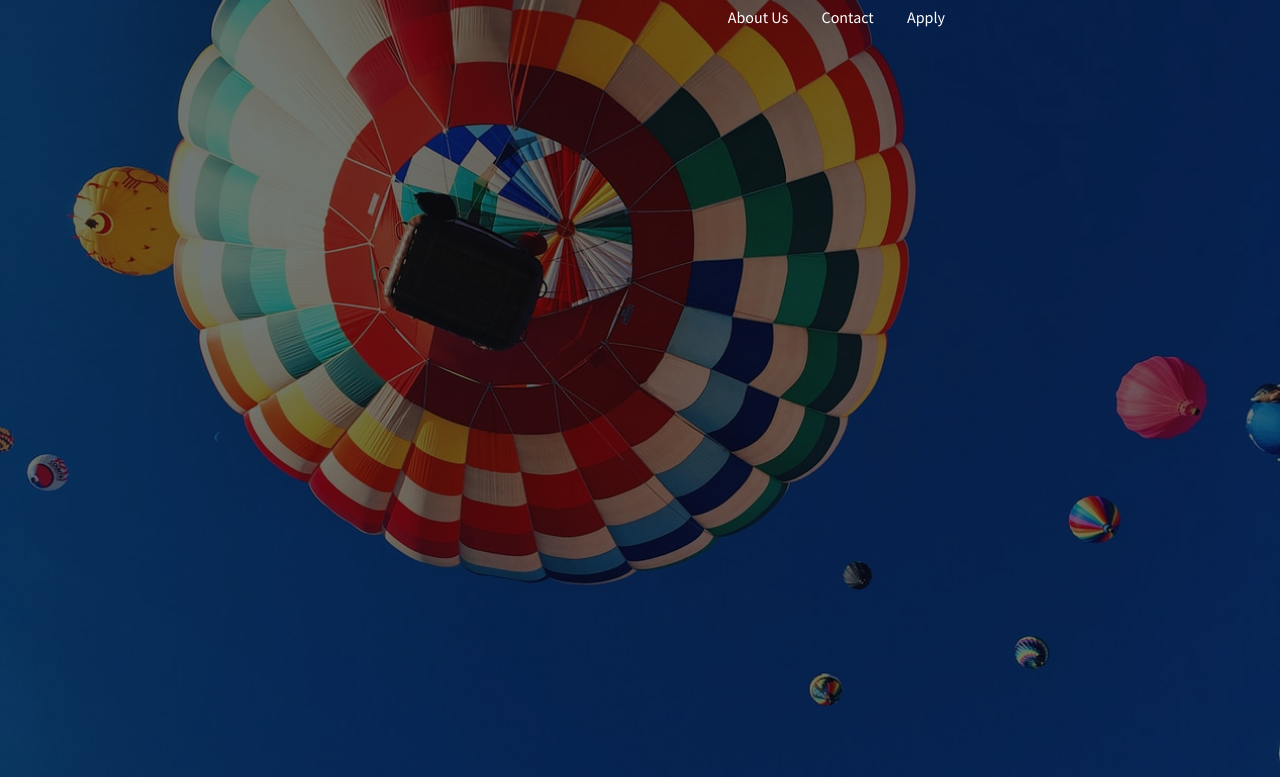
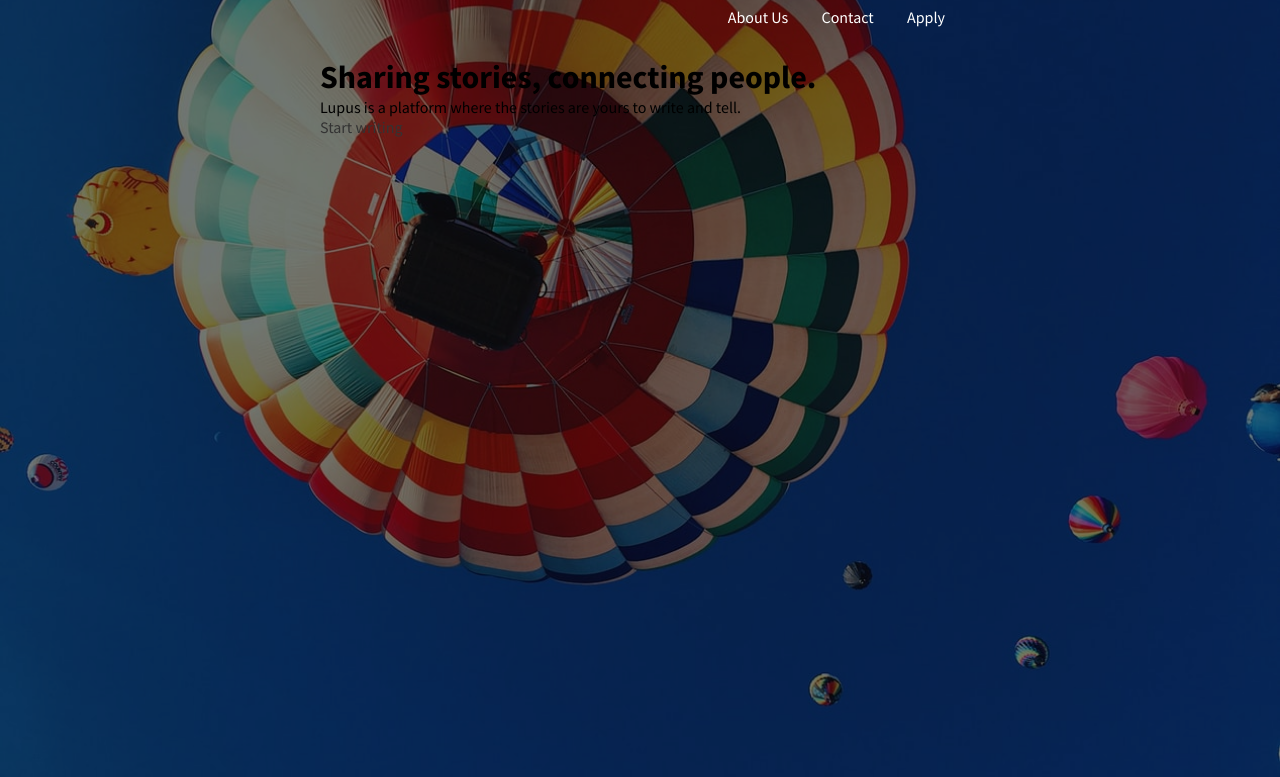
Before and after one commit to Digitek-KTDRL/Website, a plain HTML site: page Digitek/index.html in a window 1280 px wide. Shown: the part 23-800 px from the top of the page. Drawn offline with Linux system fonts and the light colour scheme.

Commit message:
Added header to intro section

```diff
--- a/Digitek/index.html
+++ b/Digitek/index.html
@@ -34,6 +34,22 @@
             </nav>
           </div>
         </header>
+        <div class="hero intro-hero center-center">
+          <div class="container freestyle">
+            <div class="wrapper text-center">
+              <div class="hero-header intro-header">
+                <h1>Sharing stories, connecting people.</h1>
+              </div>
+              <div class="hero-subheader intro-subheader">
+                <p>
+                  Lupus is a platform where the stories are yours to write and
+                  tell.
+                </p>
+              </div>
+              <a href="#" class="btn primary">Start writing</a>
+            </div>
+          </div>
+        </div>
       </div>
     </div>
   </body>
```
